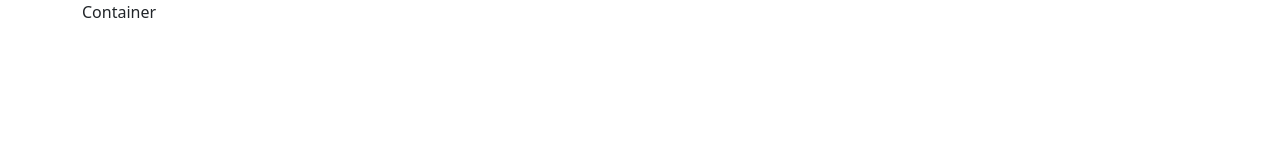
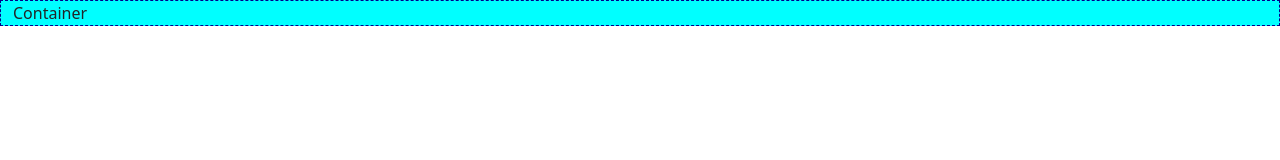
Before and after one commit to markpackham/Bootstrap5-3, a plain HTML site: page index.html in a window 1280 px wide. Drawn offline with nearby package versions, Linux system fonts and the light colour scheme.

Commit message:
Demo fluid container https://youtu.be/MTRHi0gxPEo?feature=shared&t=809

```diff
--- a/index.html
+++ b/index.html
@@ -12,9 +12,17 @@
 </head>
 <body>
 
-    <div class="container">
+    <style>
+        .container-fluid {
+            background-color: aqua;
+            border: 1px darkblue dashed;
+        }
+    </style>
+
+    <div class="container-fluid">
         Container
     </div>
+
 
     <!-- <p><mark>Highlighted</mark>text.</p>
     <p><del>Deleted</del>text.</p>
```
